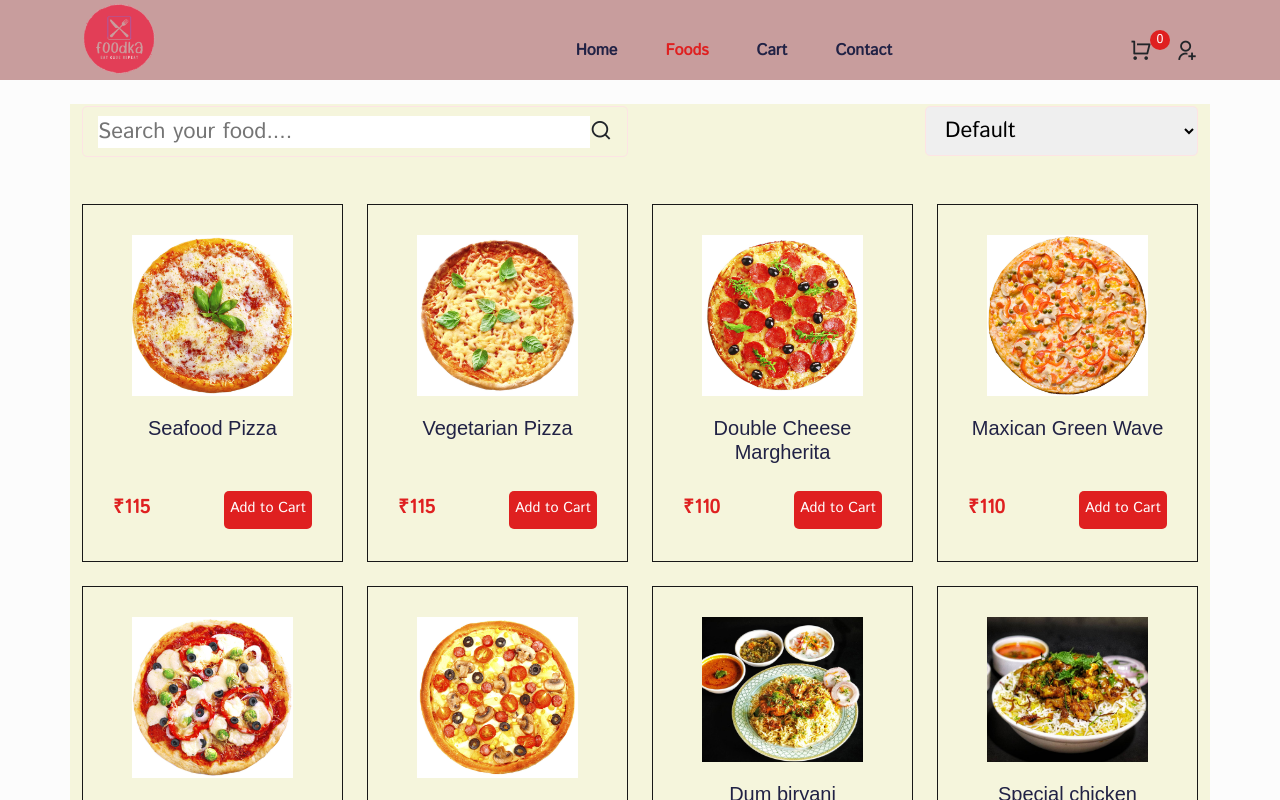
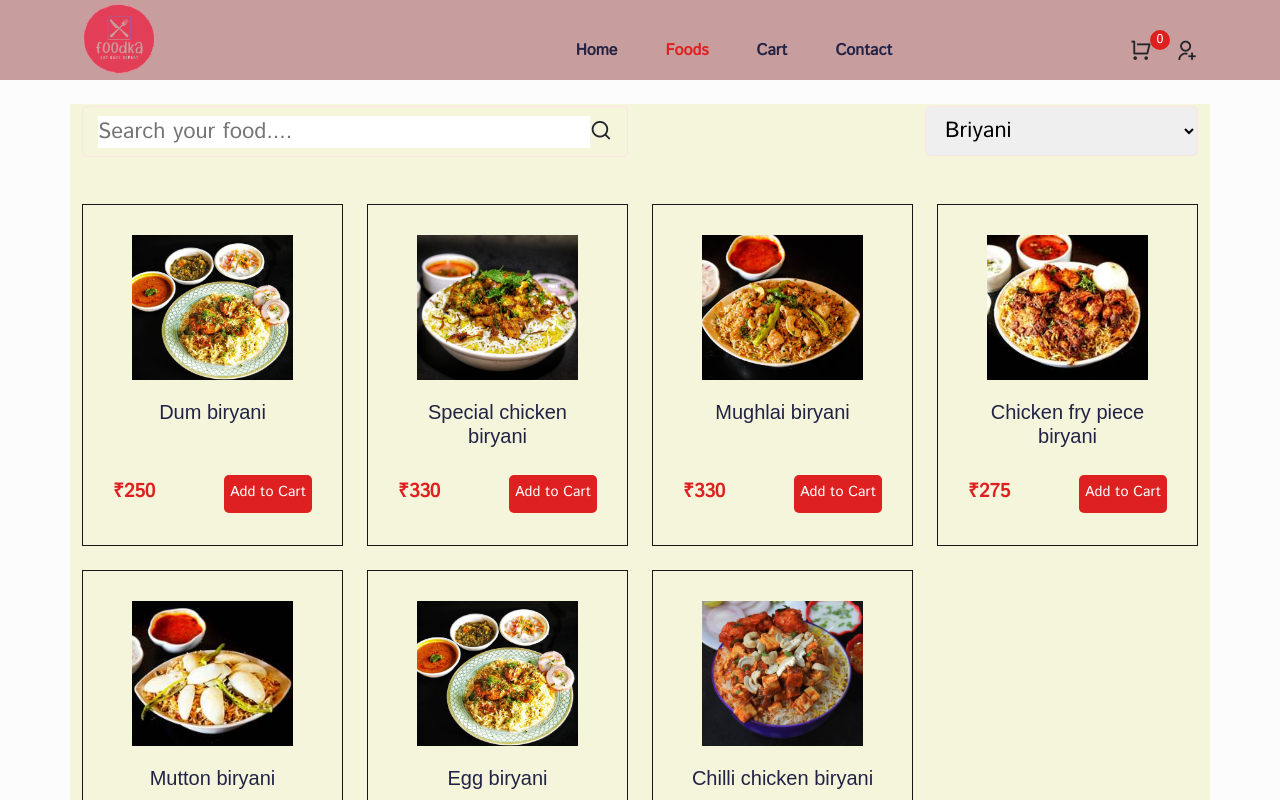
Before and after one commit to Bikash0102/FoodKa, a React (Create React App) app: page /foodpage in a window 1280 px wide. Shown: the top 800 px of the page. Built offline with nearby package versions, Linux system fonts and the light colour scheme; a web font is replaced by a local one.

Commit message:
categoryfeatur

```diff
--- a/src/components/Header/Header.jsx
+++ b/src/components/Header/Header.jsx
@@ -26,7 +26,7 @@ const nav__links = [
   },
   {
     display: "Contact",
-    path: "/contact",
+    path: "/footer",
   },
 ];
 
--- a/src/pages/Foodpages.jsx
+++ b/src/pages/Foodpages.jsx
@@ -1,23 +1,22 @@
 
 import React, { useState } from "react";
 import Helmet from "../components/Helmet/Helmet";
-import CommonSection from "../components/UI/common-section/CommonSection";
+
 
 import { Container, Row, Col } from "reactstrap";
-
+import { useEffect } from "react";
 import products from "../assets/fake-data/products";
 import ProductCard from "../components/UI/product-card/ProductCard";
-import ReactPaginate from "react-paginate";
 
 import "../styles/all-foods.css";
 import "../styles/pagination.css";
 
 const Foodpages = () => {
   const [searchTerm, setSearchTerm] = useState("");
+  const[allproducts,setproduct]=useState(products);
 
-  const [pageNumber, setPageNumber] = useState(0);
 
-  const searchedProduct = products.filter((item) => {
+  const searchedProduct = allproducts.filter((item) => {
     if (searchTerm === "") {
       return item;
     }
@@ -28,18 +27,47 @@ const Foodpages = () => {
     }
   });
 
-//   const productPerPage = 8;
-//   const visitedPage = pageNumber * productPerPage;
-//   const displayPage = searchedProduct.slice(
-//     visitedPage,
-//     visitedPage + productPerPage
-//   );
 
-//   const pageCount = Math.ceil(searchedProduct.length / productPerPage);
 
-//   const changePage = ({ selected }) => {
-//     setPageNumber(selected);
-//   };
+  const [value, setValue] = useState('BRIYANI');
+
+  const handleChange = (e) => {
+    setValue(e.target.value);
+  };
+
+
+  useEffect(()=>
+  {
+      if(value==='BRIYANI')
+      {
+        const newproduct=products.filter((item)=>item.category==='Briyani')
+          setproduct(newproduct);
+      }
+
+      if(value==='ICECREAM')
+      {
+          const newproduct=products.filter((item)=>item.category==='Icecream')
+          setproduct(newproduct);
+
+      }
+      if(value==='PIZZA')
+      {
+          const newproduct=products.filter((item)=>item.category==='Pizza')
+
+          setproduct(newproduct);
+
+      }
+      if(value==='MILK')
+      {
+          const newproduct=products.filter((item)=>item.category==='Milk')
+          setproduct(newproduct);
+
+      }
+
+
+  },[value])
+
+
 
   return (
     <Helmet title="All-Foods">
@@ -64,12 +92,12 @@ const Foodpages = () => {
             </Col>
             <Col lg="6" md="6" sm="6" xs="12" className="mb-5">
               <div className="sorting__widget text-end">
-                <select className="w-50">
-                  <option>Default</option>
-                  <option value="ascending">Alphabetically, A-Z</option>
-                  <option value="descending">Alphabetically, Z-A</option>
-                  <option value="high-price">High Price</option>
-                  <option value="low-price">Low Price</option>
+                <select value={value} onChange={handleChange} className="w-50">
+
+                  <option value="BRIYANI">Briyani</option>
+                  <option value="ICECREAM">Icecream</option>
+                  <option value="PIZZA">Pizza</option>
+                  <option value="MILK">Milkshakes</option>
                 </select>
               </div>
             </Col>
@@ -80,15 +108,7 @@ const Foodpages = () => {
               </Col>
             ))}
 
-            {/* <div>
-              <ReactPaginate
-                pageCount={pageCount}
-                onPageChange={changePage}
-                previousLabel={"Prev"}
-                nextLabel={"Next"}
-                containerClassName=" paginationBttns "
-              />
-            </div> */}
+
           </Row>
         </Container>
       </section>
```
